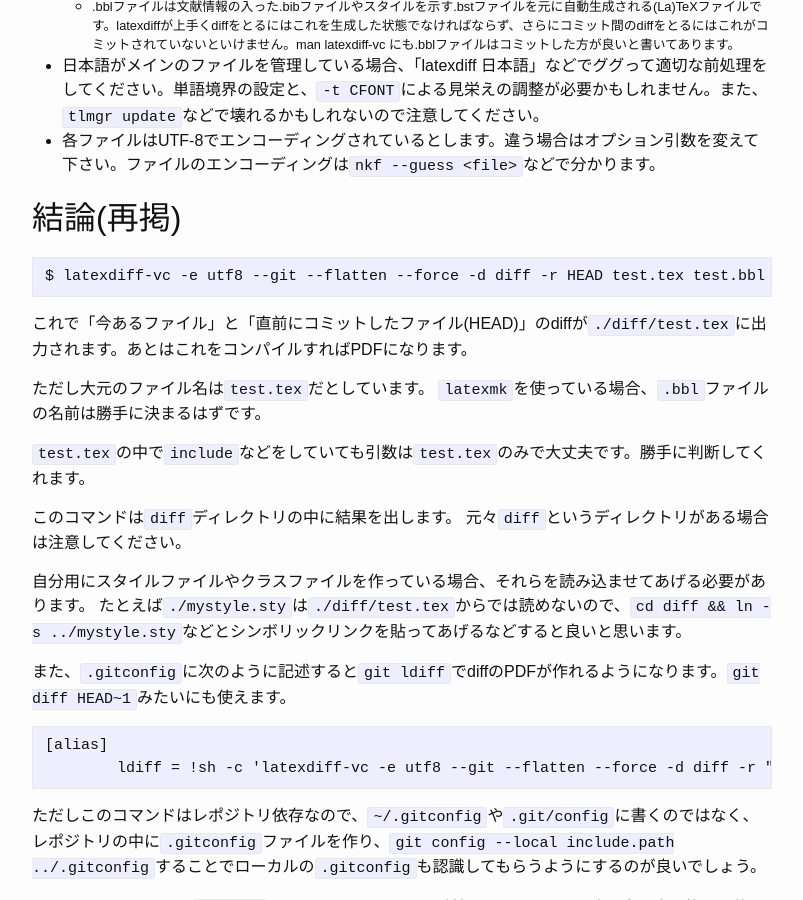
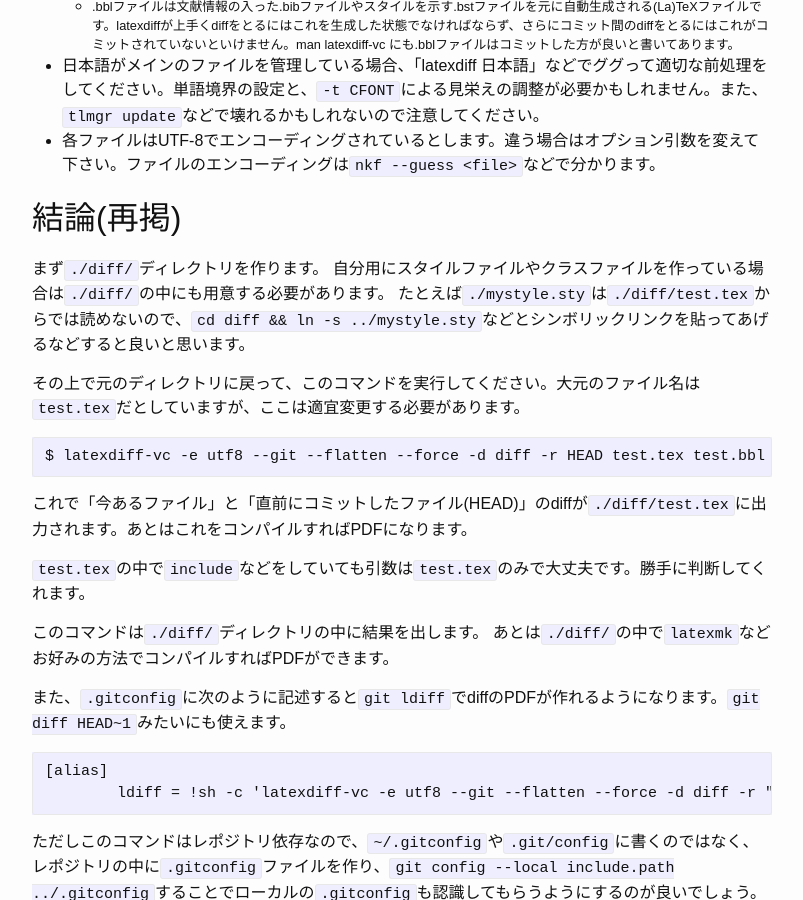
Before and after one commit to nekketsuuu/nekketsuuu.github.io, a Jekyll site: the page built from entries/_posts/2017-01-27-latexdiff-vc.md, in a window 1280 px wide and 900 px high, scrolled down 1375 px. Shown: the whole window, without its empty margins (238-1041 px from the left). Built offline with Jekyll 4.4.1, drawn with Linux system fonts in a browser that asks for light colours; formulas are drawn with MathJax 3; some of the changed text lies outside the part shown.

Commit message:
Add a last modified date

````diff
--- a/_layouts/entry.html
+++ b/_layouts/entry.html
@@ -5,7 +5,7 @@
 
   <header class="post-header">
     <h1 class="post-title" itemprop="name headline">{{ page.title }}</h1>
-    <p class="post-meta"><time datetime="{{ page.date | date_to_xmlschema }}" itemprop="datePublished">{{ page.date | date: "%b %-d, %Y" }}</time>{% if page.author %} • <span itemprop="author" itemscope itemtype="http://schema.org/Person"><span itemprop="name">{{ page.author }}</span></span>{% endif %}</p>
+    <p class="post-meta"><time datetime="{{ page.date | date_to_xmlschema }}" itemprop="datePublished">初出: {{ page.date | date: "%b %-d, %Y" }}</time>{% if page.last-modified %}<time datetime="{{ page.last-modified | date_to_xmlschema }}" itemprop="dateModified">, 最終更新: {{ page.last-modified | date: "%b %-d, %Y" }}</time>{% endif %}{% if page.author %} • <span itemprop="author" itemscope itemtype="http://schema.org/Person"><span itemprop="name">{{ page.author }}</span></span>{% endif %}</p>
   </header>
 
   <div class="post-content" itemprop="articleBody">
--- a/entries/_posts/2017-01-27-latexdiff-vc.md
+++ b/entries/_posts/2017-01-27-latexdiff-vc.md
@@ -46,22 +47,22 @@
 
 ## 結論(再掲)
 
+まず`./diff/`ディレクトリを作ります。
+自分用にスタイルファイルやクラスファイルを作っている場合は`./diff/`の中にも用意する必要があります。
+たとえば`./mystyle.sty`は`./diff/test.tex`からでは読めないので、`cd diff && ln -s ../mystyle.sty`などとシンボリックリンクを貼ってあげるなどすると良いと思います。
+
+その上で元のディレクトリに戻って、このコマンドを実行してください。大元のファイル名は`test.tex`だとしていますが、ここは適宜変更する必要があります。
+
 ```
 $ latexdiff-vc -e utf8 --git --flatten --force -d diff -r HEAD test.tex test.bbl
 ```
 
 これで「今あるファイル」と「直前にコミットしたファイル(HEAD)」のdiffが`./diff/test.tex`に出力されます。あとはこれをコンパイルすればPDFになります。
 
-ただし大元のファイル名は`test.tex`だとしています。
-`latexmk`を使っている場合、`.bbl`ファイルの名前は勝手に決まるはずです。
-
 `test.tex`の中で`include`などをしていても引数は`test.tex`のみで大丈夫です。勝手に判断してくれます。
 
-このコマンドは`diff`ディレクトリの中に結果を出します。
-元々`diff`というディレクトリがある場合は注意してください。
-
-自分用にスタイルファイルやクラスファイルを作っている場合、それらを読み込ませてあげる必要があります。
-たとえば`./mystyle.sty`は`./diff/test.tex`からでは読めないので、`cd diff && ln -s ../mystyle.sty`などとシンボリックリンクを貼ってあげるなどすると良いと思います。
+このコマンドは`./diff/`ディレクトリの中に結果を出します。
+あとは`./diff/`の中で`latexmk`などお好みの方法でコンパイルすればPDFができます。
 
 また、`.gitconfig`に次のように記述すると`git ldiff`でdiffのPDFが作れるようになります。`git diff HEAD~1`みたいにも使えます。
 
@@ -110,6 +111,7 @@
 
 * どのコミットか示すために[Gitのタグ](https://git-scm.com/book/ja/Git-%E3%81%AE%E5%9F%BA%E6%9C%AC-%E3%82%BF%E3%82%B0)も使えるので、たとえば先生に提出する度にタグを付けておくと、提出の間に何回コミットしても大丈夫なので便利。
 * rev2のオプションも指定することで、2つのコミット間のdiffもとれます。
+* 数式周りでたまに変な挙動をするらしいですが、そのときは`latexdiff`の`--math-markup`オプションを使うと良いようです。
 
 ## 参考
 
````
Also changed, not shown: other parts of entries/_posts/2017-01-27-latexdiff-vc.md (+1 -0 lines).
